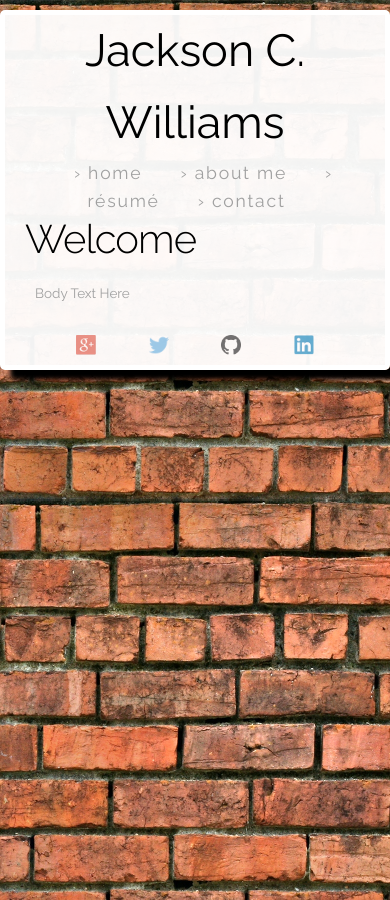
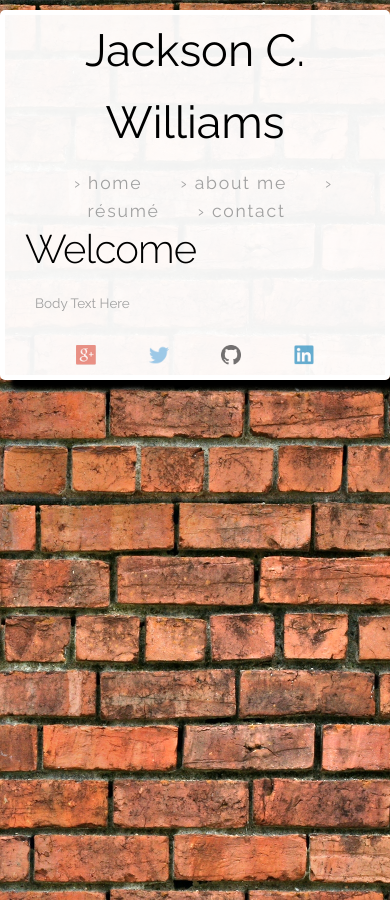
Before and after one commit to jacksoncwilliams/jackson-erin, a Jekyll site: the page built from fleektryout.html, in a window 390 px wide. Built offline with Jekyll 4.4.1, drawn with Linux system fonts in a browser that asks for light colours.

Commit message:
Update layout.css

```diff
--- a/css/layout.css
+++ b/css/layout.css
@@ -132,3 +132,21 @@
 	margin-bottom: 10px;
 	padding-right:-20px;
 }
+
+
+
+@media screen and (max-width: 480px) {
+#navigation {
+   text-align: center;
+   margin-top: 10px;
+}
+
+#navigation a {
+   display: inline;
+}
+
+#navigation li {
+   float: none;
+   display: inline;
+}
+}
```
